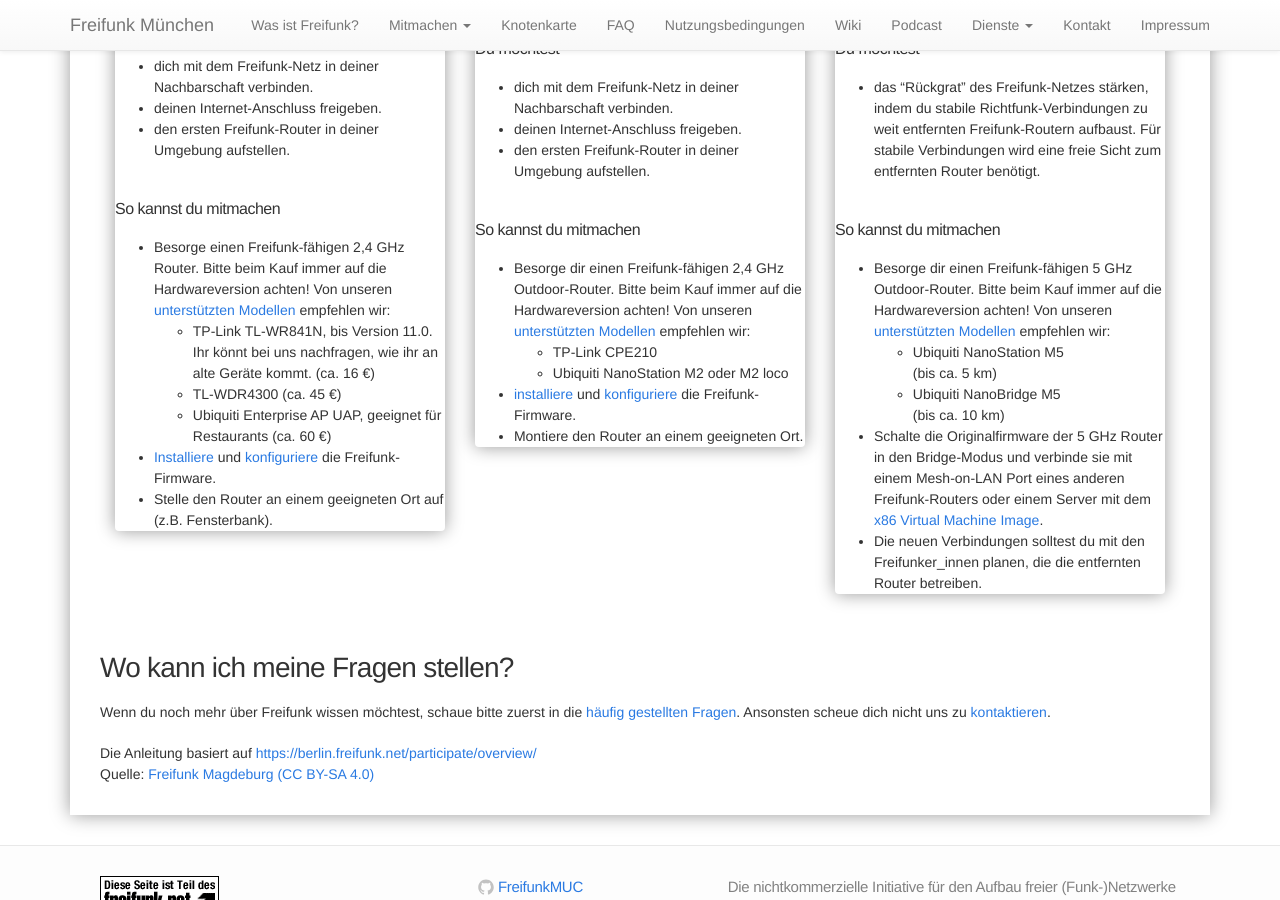
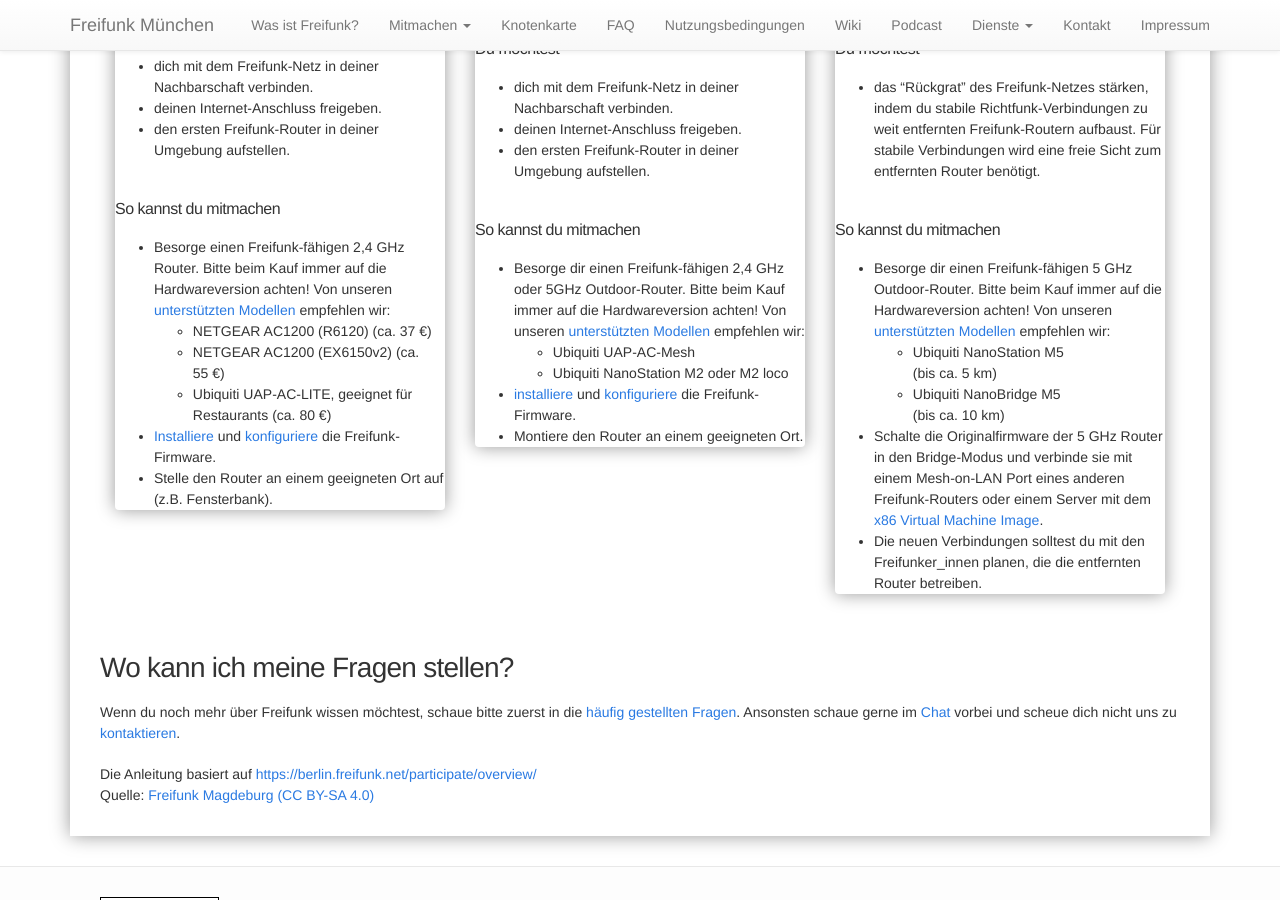
Before and after one commit to freifunkMUC/freifunkmuc.github.io, a Jekyll site: the page built from mitmachen.md, in a window 1280 px wide and 900 px high, scrolled down 1175 px. Built offline with Jekyll 4.4.1, drawn with Linux system fonts in a browser that asks for light colours.

Commit message:
Add available and supported routers

```diff
--- a/mitmachen.md
+++ b/mitmachen.md
@@ -43,9 +43,9 @@ Wohnung, Geschäft, Café, Restaurant, Bar
 #### So kannst du mitmachen
 
 * Besorge einen Freifunk-fähigen 2,4&nbsp;GHz Router. Bitte beim Kauf immer auf die Hardwareversion achten! Von unseren [unterstützten Modellen][firmware] empfehlen wir:
-  * TP-Link TL-WR841N, bis Version 11.0. Ihr könnt bei uns nachfragen, wie ihr an alte Geräte kommt. (ca. 16&nbsp;€)
-  * TL-WDR4300 (ca. 45&nbsp;€)
-  * Ubiquiti Enterprise AP UAP, geeignet für Restaurants (ca. 60&nbsp;€)
+  * NETGEAR AC1200 (R6120) (ca. 37&nbsp;€)
+  * NETGEAR AC1200 (EX6150v2) (ca. 55&nbsp;€)
+  * Ubiquiti UAP-AC-LITE, geeignet für Restaurants (ca. 80&nbsp;€)
 * [Installiere][router-flashen] und [konfiguriere][router-konfigurieren] die Freifunk-Firmware.
 * Stelle den Router an einem geeigneten Ort auf (z.B. Fensterbank).
 </div>
@@ -70,8 +70,8 @@ Balkon, hohes Gebäude, öffentlicher Platz, Park, weitläufiges Gelände
 
 #### So kannst du mitmachen
 
-* Besorge dir einen Freifunk-fähigen 2,4&nbsp;GHz Outdoor-Router. Bitte beim Kauf immer auf die Hardwareversion achten! Von unseren [unterstützten Modellen][firmware] empfehlen wir:
-  * TP-Link CPE210
+* Besorge dir einen Freifunk-fähigen 2,4&nbsp;GHz oder 5GHz Outdoor-Router. Bitte beim Kauf immer auf die Hardwareversion achten! Von unseren [unterstützten Modellen][firmware] empfehlen wir:
+  * Ubiquiti UAP-AC-Mesh
   * Ubiquiti NanoStation M2 oder M2 loco
 * [installiere][router-flashen] und [konfiguriere][router-konfigurieren] die Freifunk-Firmware.
 * Montiere den Router an einem geeigneten Ort.
@@ -110,7 +110,7 @@ Dach, Dachgeschoss, hohes Gebäude, öffentliches Gebäude, Rathaus, Kirchturm
 
 ## Wo kann ich meine Fragen stellen?
 
-Wenn du noch mehr über Freifunk wissen möchtest, schaue bitte zuerst in die [häufig gestellten Fragen][faq]. Ansonsten scheue dich nicht uns zu [kontaktieren][kontakt].
+Wenn du noch mehr über Freifunk wissen möchtest, schaue bitte zuerst in die [häufig gestellten Fragen][faq]. Ansonsten schaue gerne im [Chat](https://chat.ffmuc.net) vorbei und scheue dich nicht uns zu [kontaktieren][kontakt].
 
 Die Anleitung basiert auf [https://berlin.freifunk.net/participate/overview/][berlin] \\
 Quelle: [Freifunk Magdeburg (CC BY-SA 4.0)](https://md.freifunk.net)
```
